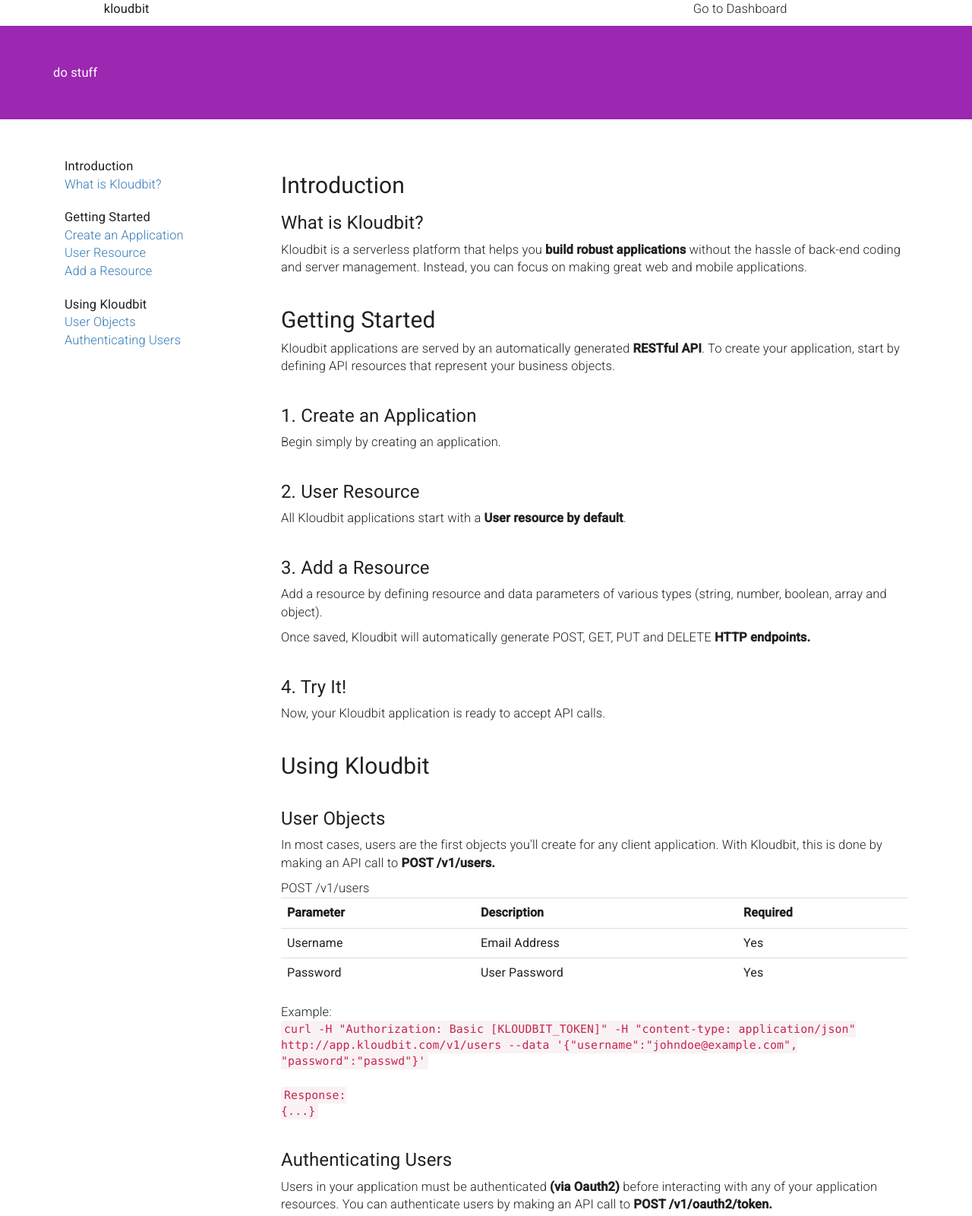
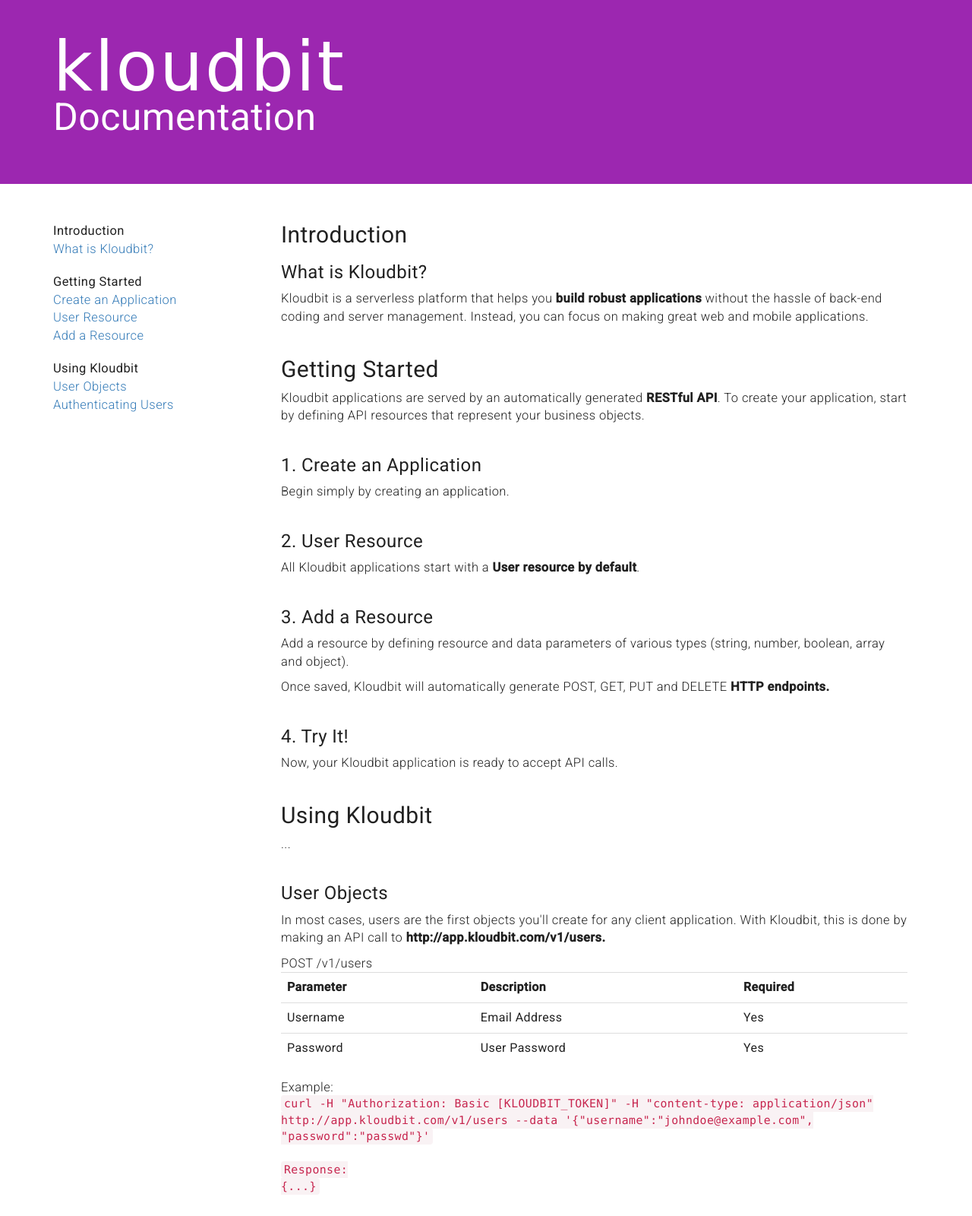
Before and after one commit to kloudbit/documentation, a website: page public/index.html in a window 1280 px wide. Shown: the top 1600 px of the page at 76% size. Drawn offline with nearby package versions, Linux system fonts and the light colour scheme; a web font is replaced by a local one.

Commit message:
updating docs

```diff
--- a/public/index.html
+++ b/public/index.html
@@ -10,32 +10,34 @@
         <script src="https://maxcdn.bootstrapcdn.com/bootstrap/3.3.7/js/bootstrap.min.js" integrity="sha384-Tc5IQib027qvyjSMfHjOMaLkfuWVxZxUPnCJA7l2mCWNIpG9mGCD8wGNIcPD7Txa" crossorigin="anonymous"></script>
 
         <link href="https://fonts.googleapis.com/css?family=Roboto:300,400,500" rel="stylesheet">
+        <link href="https://fonts.googleapis.com/css?family=Raleway+Dots" rel="stylesheet">
     </head>
 
 
     <body>
         <style type="text/css">
-            body {font-family: 'Roboto', sans-serif;font-size:1.65em;color:#212121;letter-spacing:.008em;}
-            .band {background-color:#9C27B0;padding:50px 0px;color:#fff;}
+            body {font-family: 'Roboto', sans-serif;font-size:1.65em;color:#212121;letter-spacing:.025em;}
+            .band {background-color:#9C27B0;padding:55px 0px;color:#fff;line-height:4em;}
+            .logo {font-family: 'Raleway Dots', cursive;}
+            .band .logo {font-size:90px;letter-spacing:.03em;}
+            .band .doc {font-size:50px;}
             .content {padding:50px 0px;}
             a {cursor:pointer;}
             h1,h2,h3,h4 {font-weight:400;}
             p {font-weight:300;}
             section {margin-bottom:40px;}
+            .menu {padding:0px;}
             .menu dl dt {font-weight:400;}
             .menu dl a {font-weight:300;}
+            .content .intro {margin-top:0px;}
         </style>
 
-        <div class="col-md-9 col-md-offset-1 header">
-            <div class="col-md-5">kloudbit</div>
-            <div class="col-md-7">
-                <p class="pull-right">Go to Dashboard</p>
-            </div>
-        </div>
+
 
         <div class="col-md-12 band">
             <div class="container">
-                do stuff
+                <div class="logo">kloudbit</div>
+                <div class="doc">Documentation</div>
             </div>
         </div>
 
@@ -60,7 +62,7 @@
                 </div>
 
                 <div class="col-md-9">
-                    <h2>Introduction</h2>
+                    <h2 class="intro">Introduction</h2>
 
                     <section>
                         <h3>What is Kloudbit?</h3>
@@ -98,14 +100,15 @@
                     </section>
 
                     <h2>Using Kloudbit</h2>
+
                     <section>
-                        <p></p>
+                        <p>...</p>
                     </section>
 
                     <section>
                         <h3>User Objects</h3>
                         <p>In most cases, users are the first objects you'll create for any client application.  With Kloudbit, this is done by making an
-                            API call to <b>POST /v1/users.</b><br>
+                            API call to <b>http://app.kloudbit.com/v1/users.</b><br>
                         </p>
 
                         <p>
@@ -138,7 +141,7 @@
                     <section>
                         <h3>Authenticating Users</h3>
                         <p>Users in your application must be authenticated <b>(via Oauth2)</b> before interacting with any of your application resources.
-                            You can authenticate users by making an API call to <b>POST /v1/oauth2/token.</b>
+                            You can authenticate users by making an API call to <b>http://app.kloudbit.com/v1/oauth2/token.</b>
                         </p>
 
                         <p>
@@ -147,6 +150,8 @@
                                 <th>Parameter</th><th>Description</th>
                                 <tr>
                                     <td>Username</td><td>Email Address</td>
+                                </tr>
+                                <tr>
                                     <td>Password</td><td>User Password</td>
                                 </tr>
                             </table>
@@ -164,6 +169,8 @@
                                 {...}
                             </code>
                         </p>
+
+                        <p>This will return a <b>bearer token</b> that you can use to make API calls for any other resource in your Kloudbit API.</p>
                     </section>
                 </div>
             </div>
```
